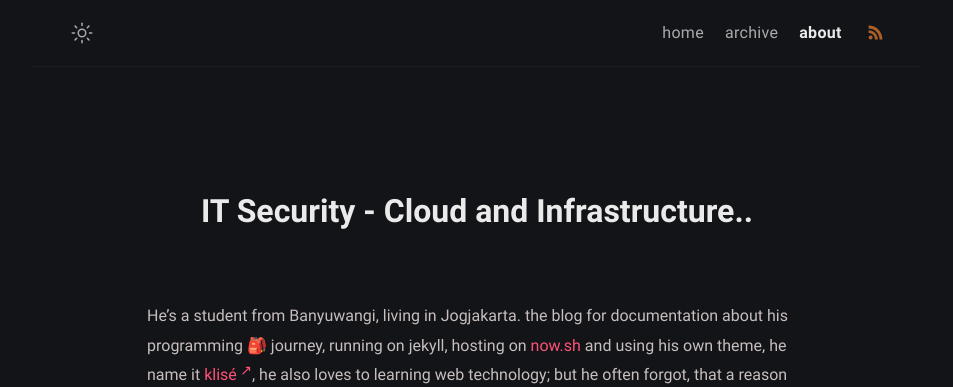
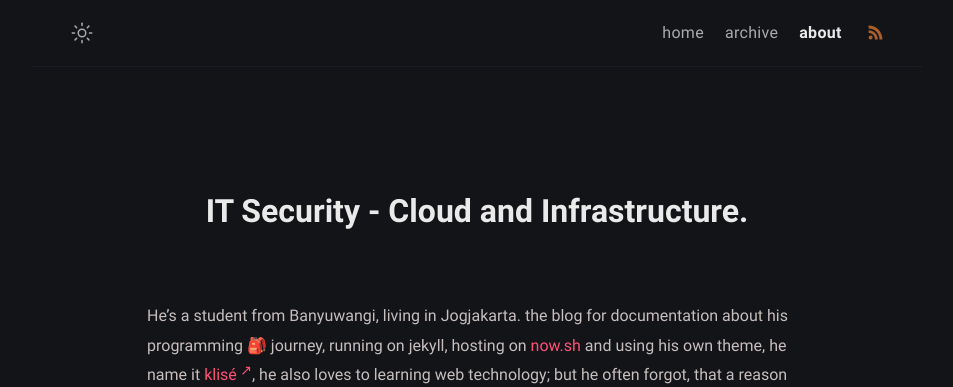
Before and after one commit to securebitAsif/fabulous-jupiter-8f84d, a Jekyll site: the page built from about.md, in a window 1280 px wide. Shown: the top 387 px of the page, without its empty margins (163-1116 px from the left). Built offline with Jekyll 4.4.1, drawn with Linux system fonts in a browser that asks for light colours.

```diff
--- a/about.md
+++ b/about.md
@@ -1,5 +1,5 @@
 ---
-title: IT Security - Cloud and Infrastructure.
+title: IT Security - Cloud and Infrastructure
 permalink: /about/
 layout: page
 excerpt: Hello peeps, I'm student of computer science from Banyuwangi, living in Jogjakarta. This blog for documentation about my programming journey, running on jekyll, hosting on netlify and using my own simple theme.
```
